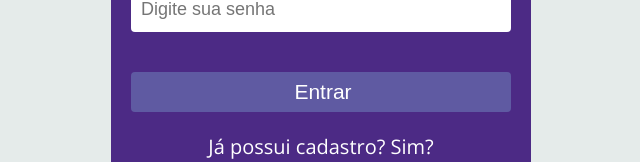
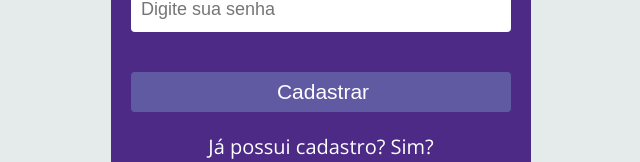
Before and after one commit to Ranbut/projeto15-boot_store-front, a React (Create React App) app: page /signup in a window 1280 px wide. Shown: the part 365-527 px from the top of the page, without its empty margins (319-959 px from the left). Built offline with nearby package versions, Linux system fonts and the light colour scheme.

Commit message:
fix: Ajuste as rotas e texto do botões

```diff
--- a/src/components/SignIn.js
+++ b/src/components/SignIn.js
@@ -17,7 +17,7 @@
         console.log(formInfo);
         const promise = axios.post(`http://localhost:5000/signin`, ({ ...formInfo }));
         promise.then((res) => {
-            navigate("/signup")
+            navigate("/")
         });
         promise.catch((error) => {
             console.log(error);
--- a/src/components/SignUp.js
+++ b/src/components/SignUp.js
@@ -20,6 +20,7 @@
         const promise = axios.post(`http://localhost:5000/signup`, ({ ...formInfo }));
         promise.then((res) => {
             setToken(res.data.token);
+            alert("Cadastro realizado com sucesso!");
             console.log(token);
             navigate("/signup")
         });
@@ -59,7 +60,7 @@
                     focus
                     required
                 />
-                <Button type="submit">Entrar</Button>
+                <Button type="submit">Cadastrar</Button>
                 <GoTo onClick={() => navigate("/signin")}>
                     <p>Já possui cadastro? Sim? </p>
                     <p>Então faça login!</p>
```
